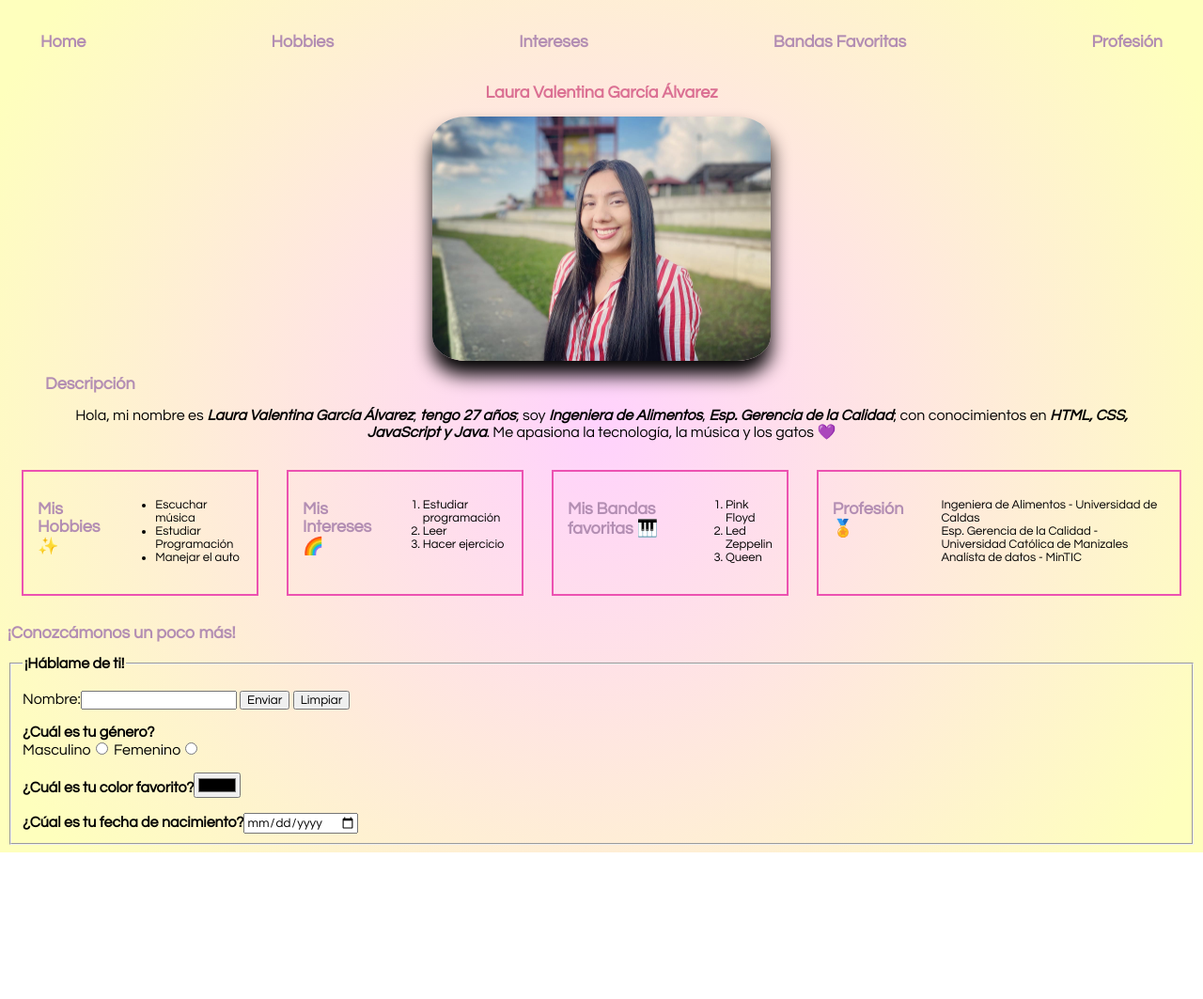
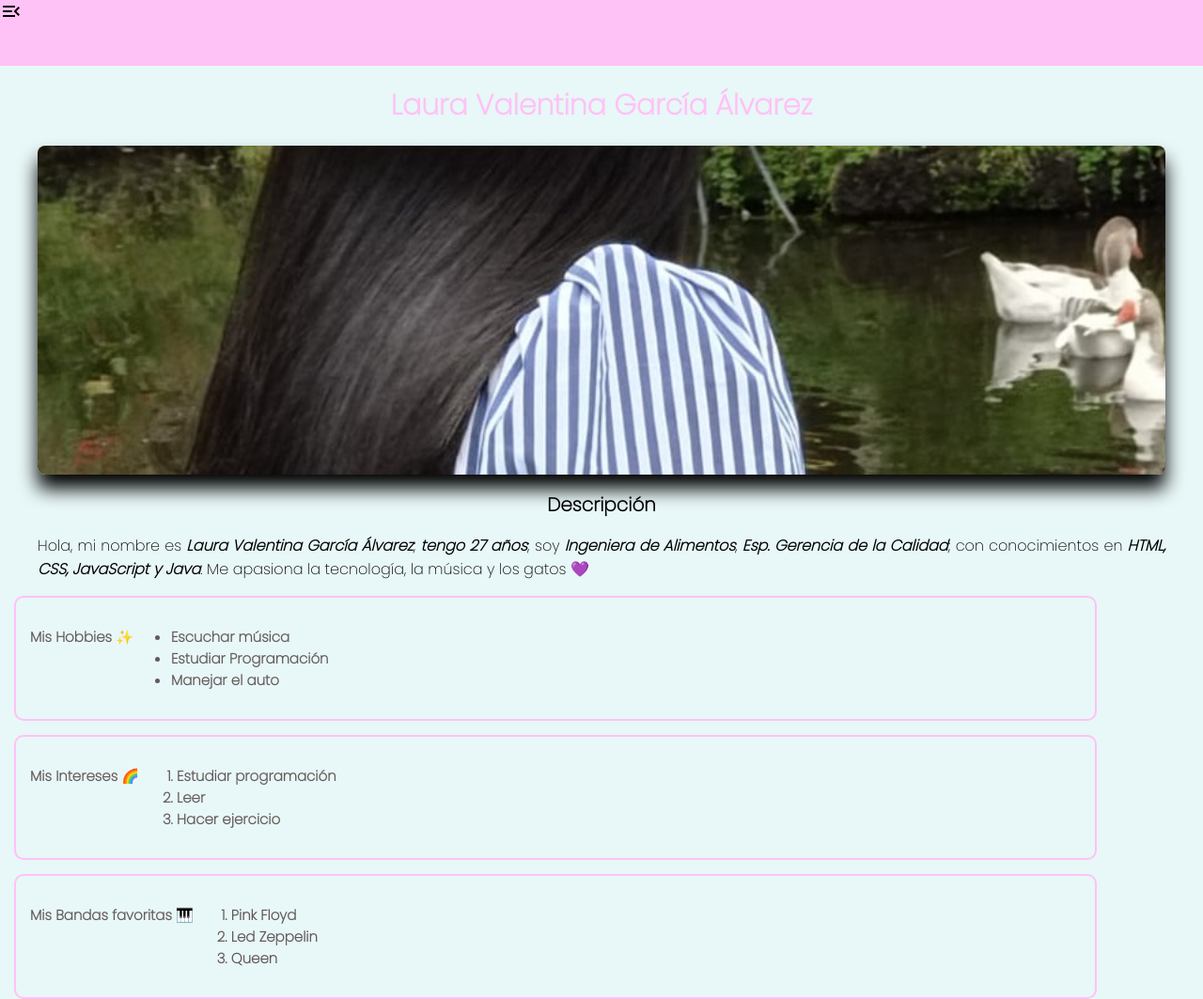
Before and after one commit to LauraVaGarciaA/bit00me, a plain HTML site: page docs/index.html in a window 1280 px wide. Shown: the top 1063 px of the page at 94% size. Before the commit the page ends 907 px from the top, so only its background shows below. Drawn offline with nearby package versions, Linux system fonts and the light colour scheme.

Commit message:
Nueva página personal

```diff
--- a/docs/index.html
+++ b/docs/index.html
@@ -5,29 +5,41 @@
         <meta charset="UTF-8">
         <meta http-equiv="X-UA-Compatible" content="IE=edge">
         <meta name="viewport" content="width=device-width, initial-scale=1.0">
-        <link rel="stylesheet" href="./style.css"/>
+        <link rel="stylesheet" href="./style_1.css"/>
+        <link rel="stylesheet" href="https://fonts.googleapis.com/css2?family=Material+Symbols+Outlined:opsz,wght,FILL,GRAD@48,400,0,0" />
+        <link rel="preconnect" href="https://fonts.googleapis.com">
+<link rel="preconnect" href="https://fonts.gstatic.com" crossorigin>
+<link href="https://fonts.googleapis.com/css2?family=Poppins:wght@200&family=Quicksand:wght@400;700&family=Raleway:wght@300&display=swap" rel="stylesheet">
         <title>Laura V. García</title>
     </head>
     <body>
-        <nav>
-            <a href="#">Home</a>
-            <a href="#">Hobbies</a>
-            <a href="#">Intereses</a>
-            <a href="#">Bandas Favoritas</a>
-            <a href="#">Profesión</a>
-        </nav>
+        <header>
+
+                <label for="menu">
+                    <span class="material-symbols-outlined">menu_open</span>
+                </label>
+                <input class="opcion" type="checkbox" id="menu">
+                <nav>
+                    <a href="#" class="home">Home</a>
+                    <a href="#" class="hobie">Hobbies</a>
+                    <a href="#" class="interes">Intereses</a>
+                    <a href="#" class="banda">Bandas Favoritas</a>
+                    <a href="#" class="profes">Profesión</a>
+                </nav>
+        </header>
         <h1>Laura Valentina García Álvarez</h1>
         <figure>
-            <img src="./image1.jpeg" alt="Foto Laura V.García">
-            <h2>Descripción</h2>
+            <section class="section_1">
+            </section>
+            <h2 class="descripcion">Descripción</h2>
             <figcaption>
                 <p>Hola, mi nombre es <em><strong>Laura Valentina García Álvarez</em></strong>; <em><strong>tengo 27 años</em></strong>; soy <em><strong>Ingeniera de Alimentos</em></strong>,
                     <em><strong>Esp. Gerencia de la Calidad</em></strong>; con conocimientos en <em><strong>HTML, CSS, JavaScript y Java</em></strong>. Me apasiona la tecnología, la música y los gatos &#128156;</p>
             </figcaption>
         </figure>
-        <div>
+        <div class="container">
             <section class="hobbies">
-                <h2>Mis Hobbies &#10024;</h2>
+                <h3>Mis Hobbies &#10024;</h3>
                 <ul>
                     <li>Escuchar música</li>
                     <li>Estudiar Programación</li>
@@ -35,7 +47,7 @@
                 </ul>
             </section>
             <section class="intereses">
-                <h2>Mis Intereses &#127752;</h2>
+                <h3>Mis Intereses &#127752;</h3>
                 <ol>
                     <li>Estudiar programación</li>
                     <li>Leer</li>
@@ -43,19 +55,21 @@
                 </ol>
             </section>
             <section class="bandas">
-                <h2>Mis Bandas favoritas &#127929;</h2>
+                <h3>Mis Bandas favoritas &#127929;</h3>
                 <ol>
                     <li>Pink Floyd</li>
                     <li>Led Zeppelin</li>
                     <li>Queen</li>
                 </ol>
             </section>
+        </div>
+            <div class="container_2">
             <section class="profesion">
-                <h2>Profesión &#127941;</h2>
+                <h3>Profesión &#127941;</h3>
                 <dl>
-                    <dd>Ingeniera de Alimentos - Universidad de Caldas</dd>
-                    <dd>Esp. Gerencia de la Calidad - Universidad Católica de Manizales</dd>
-                    <dd>Analísta de datos - MinTIC</dd>
+                    <dd>Ingeniera de Alimentos</dd>
+                    <dd>Esp. Gerencia de la Calidad</dd>
+                    <dd>Analísta de datos</dd>
                 </dl>
             </section>
         </div>
@@ -64,16 +78,24 @@
                 <form>
                     <fieldset>
                     <legend><strong>¡Háblame de ti!</strong></legend><br/>
-                        <label>Nombre:<input type:"text"/></label>
-                        <button type="submit">Enviar</button>
-                        <button type="reset">Limpiar</button><br/><br/>
+                        <label><strong>Nombre:</strong><input class="nombre" type="text"/></label><br/><br/>
+                        <button class="button_1">Enviar</button>
+                        <button class="button_2">Limpiar</button><br/><br/>
                         <label><strong>¿Cuál es tu género?</label></strong><br/>
-                        <label>Masculino<input type="radio" name="genero" value="Masculino"></label>
-                        <label>Femenino<input type="radio" name="genero" value="Femenino"></label><br/><br/>
-                        <label><strong>¿Cuál es tu color favorito?</strong><input type="color" name="" id=""/></label><br/><br/>
-                        <label><strong>¿Cúal es tu fecha de nacimiento?</strong><input type="date" name="" id=""/></label>
+                        <div class="container_3">
+                            <label>Masculino<input type="radio" name="genero" value="Masculino"></label>
+                            <label>Femenino<input type="radio" name="genero" value="Femenino"></label><br/><br/>
+                        </div>
+                        <label><strong>¿Cuál es tu color favorito?</strong><input type="color" /></label><br/><br/>
+                        <label><strong>¿Cúal es tu fecha de nacimiento?</strong><input type="date"/></label>
                     </fieldset>
                 </form>
             </section>
+            <footer>
+                <h3>Contacto 🧐</h3>
+                <a href="https://www.facebook.com/LauraVaGarciaA/" class="parr_1">Facebook</a>
+                <a href="https://twitter.com/LauraVaGarciaA" class="parr_2">Twitter</a>
+                <a href="https://www.instagram.com/lauravagarciaa/" class="parr_3">Instagram</a>
+            </footer>
     </body>
 </html>
--- a/docs/style.css
+++ /dev/null
@@ -1,69 +0,0 @@
-*{
-    font-family: "Century Gothic", "Gill Sans", Arial, sans-serif;
-}
-
-nav{
-    margin: 15px;
-    padding: 20px;
-    display: flex;
-    justify-content: space-between;
-}
-
-a{
-    color:rgb(179, 142, 179);
-    text-decoration: none;
-    font-weight: bold;
-    font-size: 18px;
-}
-
-body{
-    background: radial-gradient(circle, rgba(255,210,253,1) 0%, rgba(254,255,189,1) 93%);
-}
-
-h1{
-    font-size: large;
-    color: palevioletred;
-    text-align: center;
-}
-
-figcaption{
-    text-align: center;
-}
-
-img{
-    display:block;
-    margin:auto;
-    box-shadow: 0 15px 20px black;
-    width: 360px;
-    height: 260px;
-    border-radius: 10%;
-}
-
-h2{
-    font-size: large;
-    color: rgb(179, 142, 179);
-}
-
-div {
-    display:flex;
-    align-items: grid;
-    font-size: 13px;
-}
-
-.hobbies, .intereses, .bandas{
-    border: 2px solid rgb(236, 82, 177);
-    display: flex;
-    margin: 15px;
-    padding: 15px;
-    width: 400px;
-    height: 100px;
-}
-
-.profesion{
-    border: 2px solid rgb(236, 82, 177);
-    display: flex;
-    margin: 15px;
-    padding: 15px;
-    width: 650px;
-    height: 100px;
-}
--- /dev/null
+++ b/docs/style_1.css
@@ -0,0 +1,149 @@
+*{
+    box-sizing: border-box;
+    font-family: 'Poppins', sans-serif;
+}
+
+body{
+    margin:0;
+    background-color: rgb(232, 247, 247);
+    color:rgb(0, 0, 0);
+}
+
+header {
+    position: relative;
+    background-color: rgb(255, 194, 246);
+    height: 70px;
+}
+
+.menu label {
+    position: absolute;
+    top: 20px;
+    left: 20px;
+    z-index: 1;
+}
+
+.opcion {
+    display: none;
+}
+
+input:checked + nav {
+    background-color: rgb(255, 194, 246);
+    border-radius: 10px;
+    width: 100%;
+    height: 100vh;
+    display: flex;
+    flex-direction: column;
+    justify-content: center;
+    text-align: center;
+    font-weight: bold;
+    gap: 16px;
+    padding: 16px 0;
+    transform: translateY(0);
+}
+
+nav {
+    position: absolute;
+    transform: translateY(-200%);
+    transition: all 0.5s ease-in-out;
+}
+
+a{
+    text-decoration: none;
+    color:rgb(255, 255, 255);
+    font-size: 18px;
+}
+
+h1{
+    text-align: center;
+    font-size: 30px;
+    color: rgb(255, 194, 246);
+}
+
+.section_1{
+    border-radius: 8px;
+    display: grid;
+    width: 100%;
+    height: 350px;
+    background-image: url(./image1.jpg);
+    background-size: cover;
+    background-position: center;
+    background-repeat: no-repeat;
+    box-shadow: 0 15px 20px black;
+}
+
+h2{
+    font-size: 20px;
+    font-weight: bold;
+    text-align: center;
+}
+
+h3{
+    font-size: 15px;
+    font-weight: bold;
+    text-align: center;
+}
+
+figcaption{
+    text-align: justify;
+}
+
+.hobbies, .intereses, .bandas{
+    border: 2px solid rgb(255, 194, 246);
+    display: flex;
+    margin: 15px;
+    padding: 15px;
+    width: 90%;
+    height: auto;
+    border-radius: 10px;
+    font-size: 15px;
+    color: rgb(99, 90, 90);
+    font-weight: bold;
+}
+
+.profesion{
+    border: 2px solid rgb(255, 194, 246);
+    display: flex;
+    margin: 15px;
+    padding: 15px;
+    width: 90%;
+    height: auto;
+    border-radius: 15px;
+    font-size: 15px;
+    color: rgb(99, 90, 90);
+    font-weight: bold;
+}
+
+.container_3{
+    justify-content: space-between;
+    display:flex;
+}
+
+.button_1{
+    border-radius: 10px;
+    background-color: rgb(255, 194, 246);
+    font-weight: bold;
+}
+
+.button_2{
+    border-radius: 10px;
+    background-color: rgb(255, 194, 246);
+    font-weight: bold;
+}
+
+form{
+    margin: 15px;
+}
+
+footer{
+    color:rgb(255, 255, 255);
+    padding: 12px;
+    background-color: rgb(255, 194, 246);
+}
+
+.parr_1, .parr_2, .parr_3{
+    font-size: 12px;
+    display:flex;
+    justify-content: space-around;
+    color: rgb(255, 255, 255);
+    font-weight: bold;
+}
```
Also changed, not shown: docs/image1.jpeg (deleted), docs/image1.jpg (added).
